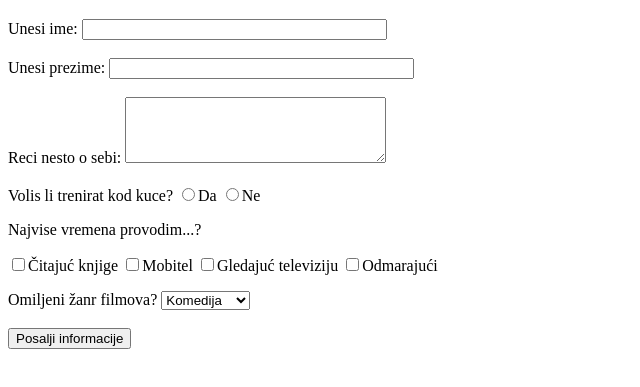
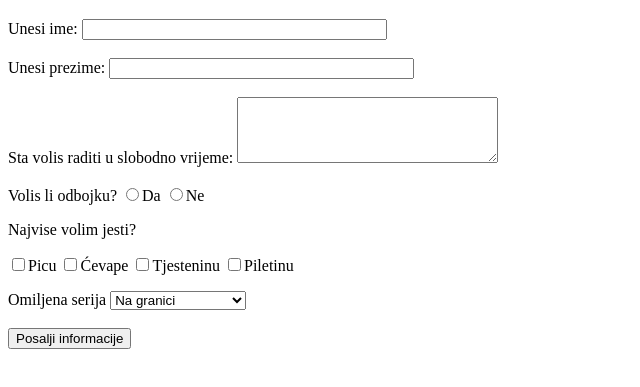
Before and after one commit to zeljkavrgoc/uputnik, a plain HTML site: page index.html in a window 1280 px wide. Shown: the part 61-448 px from the top of the page, without its empty margins (0-640 px from the left). Drawn offline with Linux system fonts and the light colour scheme.

Commit message:
Update index.html

```diff
--- a/index.html
+++ b/index.html
@@ -19,28 +19,28 @@
 
      <input type="text" name="Prezime" size="35" maxlength="35">
      <br><br>
-     Reci nesto o sebi:
+     Sta volis raditi u slobodno vrijeme:
      <textarea name="Esej" id="" cols="30" rows="4"></textarea>
      <br><br>
-     Volis li trenirat kod kuce?
+     Volis li odbojku?
      <input type="radio" name="exe" value="1">Da
      <input type="radio" name="exe" value="2">Ne
      <p>
-         Najvise vremena provodim...?
+         Najvise volim jesti?
      </p>
-     <input type="checkbox" name="Knjige">Čitajuć knjige
-     <input type="checkbox" name="Mobitel">Mobitel
-     <input type="checkbox" name="TV">Gledajuć televiziju
-     <input type="checkbox" name="Odmor">Odmarajući
+     <input type="checkbox" name="pica">Picu
+     <input type="checkbox" name="cevapi">Ćevape
+     <input type="checkbox" name="tjestenina">Tjesteninu
+     <input type="checkbox" name="piletina">Piletinu
      </p>
-     Omiljeni žanr filmova?
+     Omiljena serija
 
      <select name="moviepref"></option>
-        <option value="1" selected="false">Komedija
-            <option value="2">Romantični
-                <option value="3">Triler
-                    <option value="4">Horor
-                        <option value="5">Akcijski
+        <option value="1" selected="false">Na granici
+            <option value="2">Dar mar
+                <option value="3">Čista ljubav
+                    <option value="4">Kud puklo da puklo
+
 </select>
        <br><br>
        <input type="submit" value="Posalji informacije">
```
